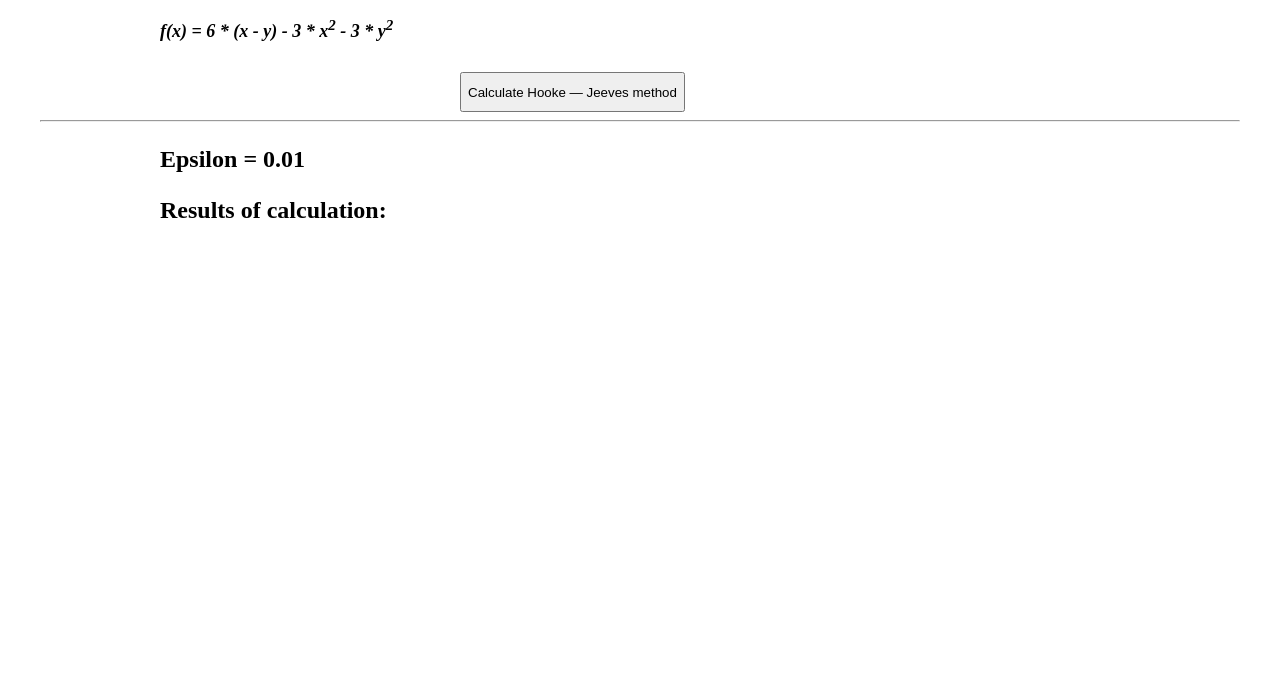
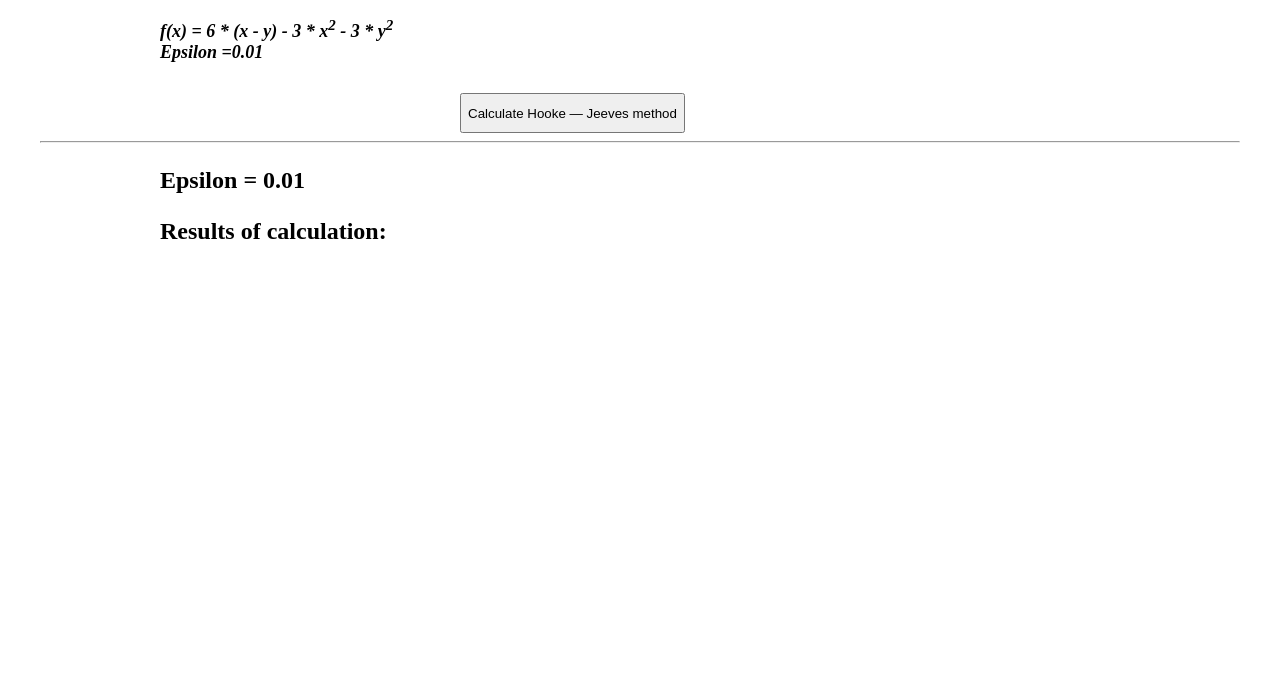
Before and after one commit to Wariorest/The-Hooke-Jeeves-algorithm, a plain HTML site: page index.html in a window 1280 px wide. Shown: the part 102-800 px from the top of the page. Drawn offline with Linux system fonts and the light colour scheme.

Commit message:
commit on 'master'

```diff
--- a/index.html
+++ b/index.html
@@ -16,6 +16,7 @@
         <div class="calculate" >
             <div class="function">
                 f(x) = 6 * (x - y) - 3 * x<sup>2</sup> - 3 * y<sup>2</sup>
+                <div class="eps"> </div>
             </div>
             <button onclick="jh_mehod_calc()" class="jh_calc_button">Calculate Hooke — Jeeves method</button>
             <hr>
--- a/main.js
+++ b/main.js
@@ -5,6 +5,13 @@ let a = 3;
 let b = 3;
 let a_h = a;
 let b_h = b;
+let eps_out_page = (epssilon)=>{
+    let eps_show = document.getElementsByClassName('eps');
+    let eps_data = eps_show[0];
+    eps_data.innerHTML+=`Epsilon =${epssilon}`;
+}
+
+eps_out_page(eps);
 
 function calculate(x, y) {
     return 6 * (x - y) - 3 * (Math.pow(x, 2)) - 3 * (Math.pow(y, 2));
```
